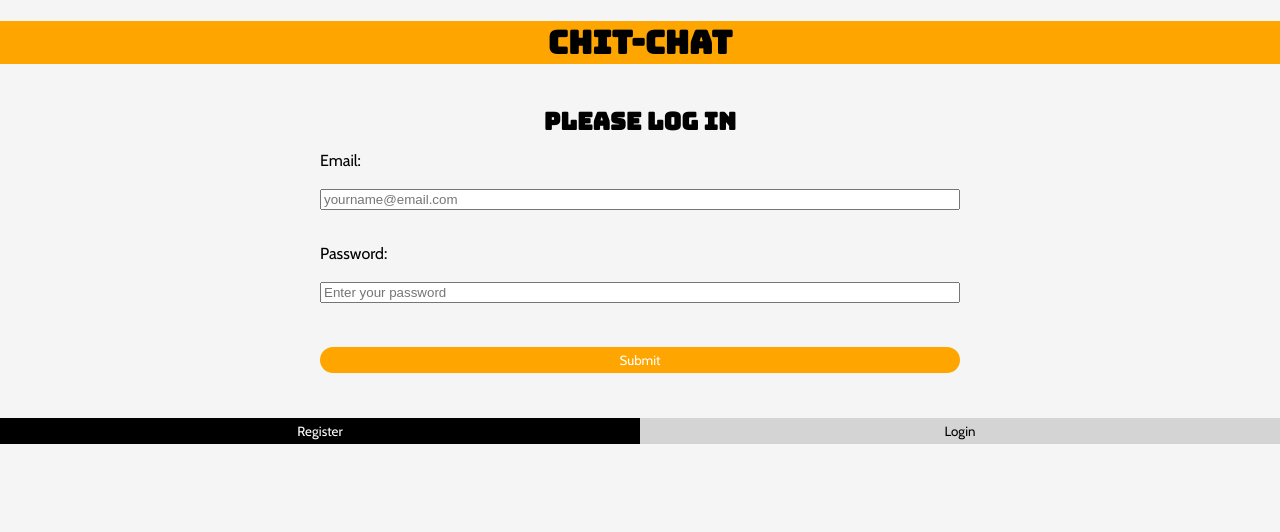
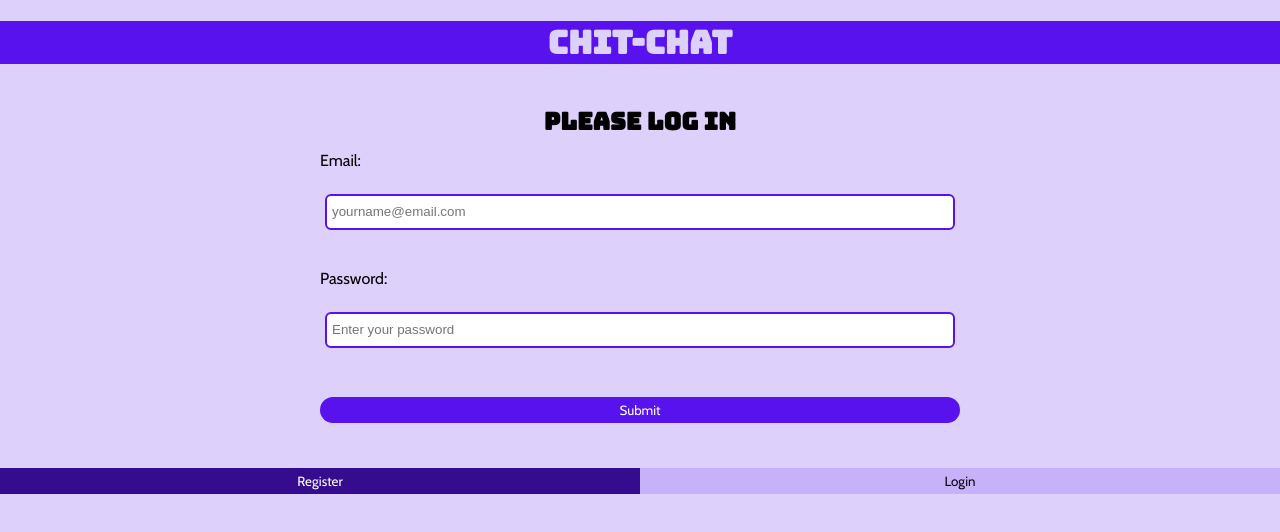
Before and after one commit to claudi-aaa/chat-project, a React (Create React App) app in the folder chat-app/: page / in a window 1280 px wide. Shown: the top 532 px of the page. Built offline with nearby package versions, Linux system fonts and the light colour scheme; no server answers.

Commit message:
styling chatroom

```diff
--- a/chat-app/src/App.css
+++ b/chat-app/src/App.css
@@ -1,7 +1,19 @@
+:root {
+--text: #05010e;
+--background: #ddd0fb;
+--primary: #3f0dab;
+--darker: #350c8d;
+--secondary: #ddd0fb;
+--accent: #5712ed;
+--trans: #5712ed2a;
+}
+
+
 body {
   padding: 0;
   margin: 0;
-  background-color: rgb(246, 245, 245);
+  /* background-color: rgb(246, 245, 245); */
+  background-color: var(--background);
   font-family: 'Cabin', sans-serif;
 }
 
@@ -21,15 +33,19 @@ button {
 .header {
   text-align: center;
   font-family: 'Bungee', cursive;
-  background-color: orange;
+  background-color: var(--accent);
+  color: var(--secondary);
   margin: 0;
   padding: 0;
 }
 
 
-.room {
+.room-form {
   display: flex;
   flex-direction: column;
+  justify-content: center;
+  align-items: center;
+  margin-top: 30px;
 }
 
 .room label{
@@ -41,10 +57,10 @@ button {
 .room-form input{
   width: 200px;
   height: 30px;
-  border: 2px solid lightblue;
+  border: 2px solid var(--accent);
   border-radius: 6px;
   padding-left: 5px;
-  font-size: 20px;
+  /* font-size: 20px; */
   text-align: center;
   margin: 5px;
 }
@@ -52,10 +68,10 @@ button {
 .room-form select{
   width: 200px;
   height: 30px;
-  border: 2px solid lightblue;
+  border: 2px solid var(--accent);
   border-radius: 6px;
   padding-left: 5px;
-  font-size: 20px;
+  /* font-size: 20px; */
   text-align: center;
   margin: 5px;
 }
@@ -65,12 +81,24 @@ button {
   height: 40px;
   border: none;
   border-radius: 6px;
-  font-size: 20px;
+  /* font-size: 20px; */
   text-align: center;
   margin: 5px;
-  background-color: lightblue;
+  background-color: var(--accent);
   color: white;
   cursor: pointer;
+}
+
+.room-form button:hover {
+  background-color: var(--darker);
+  color: var(--background);
+  cursor: pointer;
+}
+
+.signout-container {
+  display: flex;
+  flex-direction: column;
+  align-items: center;
 }
 
 .signout-btn {
@@ -79,10 +107,18 @@ button {
   border: none;
   border-radius: 6px;
   padding-left: 5px;
-  font-size: 20px;
+  /* font-size: 20px; */
   text-align: center;
   margin: 5px;
-  background-color: rgb(45, 70, 79);
-  color: white;
+  background-color: var(--background);
+  color: var(--accent);
+  border: 2px solid var(--accent);
   cursor: pointer;
 }
+
+.signout-btn:hover {
+  background-color: var(--trans);
+  color: var(--accent);
+  border: 2px solid var(--accent);
+  cursor: pointer;
+}
--- a/chat-app/src/App.js
+++ b/chat-app/src/App.js
@@ -79,9 +79,11 @@ function App() {
     ) : (
       <form className="room-form">
         <label htmlFor="room-name">Enter Room Name:</label>
+        <br/>
         <input type="text" ref={roomInputRef} name="room-name"/>
         <br />
         <label htmlFor="room-type">Select Room Type:</label>
+        <br/>
         <select name="room-type">
           <option value={isPublic} onChange={() => setIsPublic(true)}>Public</option>
           <option value={isPublic} onChange={() => setIsPublic(false)}>Private</option>
@@ -97,7 +99,10 @@ function App() {
 
     )}
 
-     <button className="signout-btn" onClick={signUserOut}>Signout</button>
+     <div className="signout-container">
+      <button className="signout-btn" onClick={signUserOut}>Signout</button>
+     </div>
+
 
     </div>
   )}
--- a/chat-app/src/components/Chat.js
+++ b/chat-app/src/components/Chat.js
@@ -52,15 +52,16 @@ export const Chat = (props) => {
 
 
     return (
+        <>
         <div className="room-container">
             <div className="room-title">
-                <h1>ROOM: {room.toUpperCase()}</h1>
+                <h1>{room} Room</h1>
             </div>
 
             <div className="message-container">
                 {messages.map((message) => (
                     <div key={message.id}>
-                        <span className="from-user">{message.user}: {message.text}</span>
+                        <span className="from-user"><span className="msg-username">{message.user}:</span> {message.text}</span>
                     </div>
                 ))}
             </div>
@@ -75,9 +76,11 @@ export const Chat = (props) => {
                     value={newMessage} />
                 <button className="send-msg-btn" type="submit">Send</button>
             </form>
-
-            <p>You are signed in as {auth.currentUser.displayName}</p>
+        </div>
+        <div className="signed-in">
+            <p>You are signed in as <span className="username">{auth.currentUser.displayName}</span></p>
         </div>
 
+        </>
     )
 }
--- a/chat-app/src/styles/Auth.css
+++ b/chat-app/src/styles/Auth.css
@@ -1,3 +1,15 @@
+:root {
+    --text: #05010e;
+    --background: #ddd0fb;
+    --primary: #3f0dab;
+    --darker: #350c8d;
+    --secondary: #ddd0fb;
+    --accent: #5712ed;
+    --trans: #5712ed2a;
+    }
+
+
+
 
 .auth-form-box {
     display: flex;
@@ -24,7 +36,18 @@
 
 .auth-form label {
     margin-top: 15px;
+
 }
+
+.auth-form input {
+    height: 30px;
+    border: 2px solid var(--accent);
+    border-radius: 6px;
+    padding-left: 5px;
+    /* font-size: 20px; */
+    margin: 5px;
+}
+
 
 .auth-options{
     display: flex;
@@ -38,7 +61,7 @@
 
 .login-btn {
     width: 100%;
-    background-color: orange;
+    background-color: var(--accent);
     color: white;
     border: none;
     padding: 5px;
@@ -47,20 +70,21 @@
 }
 
 .login-btn:hover {
-    background-color: rgb(207, 135, 0);
+    background-color: var(--primary);
     color: white;
 }
 
 
 .auth-options button {
-    background-color: black;
+    background-color: var(--darker);
     color: white;
     border: none;
     padding: 5px;
     width: 100%;
+    cursor: pointer;
 }
 
 .auth-options .active {
-    background-color: rgba(0, 0, 0, 0.138);
-    color: black;
+    background-color: var(--trans);
+    color: var(--text);
 }
--- a/chat-app/src/styles/Chat.css
+++ b/chat-app/src/styles/Chat.css
@@ -1,19 +1,37 @@
+:root {
+    --text: #05010e;
+    --background: #ddd0fb;
+    --primary: #3f0dab;
+    --darker: #350c8d;
+    --secondary: #ddd0fb;
+    --accent: #5712ed;
+    --trans: #5712ed2a;
+    }
+
+
+
+
 .room-container {
     display: flex;
     flex-direction: column;
     align-items: center;
     font-family: sans-serif;
     width: 90%;
-    margin: 0 auto;
+    height: 70vh;
+    margin: 15px auto 0 auto;
     border-radius: 5px;
     overflow: hidden;
-    border: 2px solid green;
-    background-color: blueviolet;
+    border: 2px solid var(--darker);
+    border-bottom: 0;
+    background-color: var(--background);
+    box-shadow: rgba(9, 30, 66, 0.4) 0px 4px 8px -2px, rgba(9, 30, 66, 0.08) 0px 0px 0px 1px;
 }
 
 .room-title {
-    background-color: blue;
-    color: white;
+    background-color: var(--darker);
+    font-family: 'Bungee', cursive;
+    font-size: 12px;
+    color: var(--secondary);
     width: 100%;
     text-align: center;
 }
@@ -26,8 +44,7 @@
     height: 80%;
     overflow-y: auto;
     padding: 10px;
-    margin-bottom: 10px;
-    background-color: brown;
+    background-color: white;
 }
 
 .from-user {
@@ -40,7 +57,6 @@
     flex: 1;
     border: none;
     outline: none;
-    background: transparent;
     font-size: 16px;
     color: black;
     padding: 10px;
@@ -50,13 +66,34 @@
 .send-message-form {
     display: flex;
     width: 100%;
+    border: 2px solid var(--darker);
 }
 
 .send-message-form input {
-    background-color: red;
+    background-color: rgb(217, 214, 226);
 }
 
 .send-msg-btn {
-    background-color: black;
+    background-color: var(--accent);
+    padding: 10px 20px;
+    border-radius: 5px 0 0 5px;
     color: white;
 }
+
+.send-msg-btn:hover {
+    background-color: var(--darker);
+}
+
+.signed-in {
+    text-align: center;
+    color: var(--text);
+}
+
+.username {
+    font-family: 'Bungee', cursive;
+}
+
+.msg-username {
+    font-family: 'Bungee', cursive;
+    color: var(--darker);
+}
```
